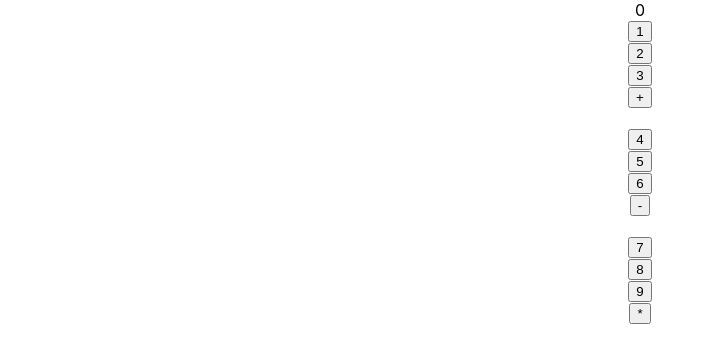
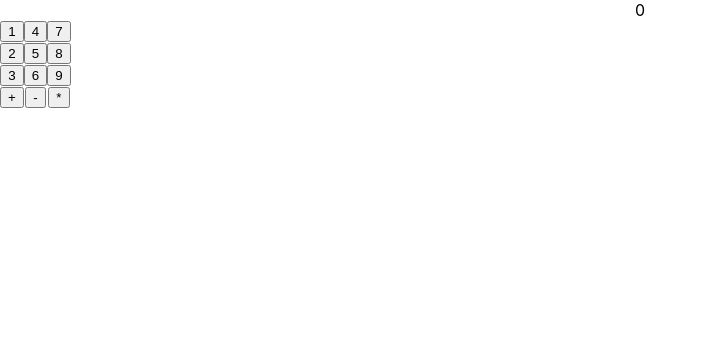
Before and after one commit to zdsmit/my-calculator, a React (Create React App) app: page / in a window 1280 px wide. Shown: the top 362 px of the page, without its empty margins (0-715 px from the left). Built offline with nearby package versions, Linux system fonts and the light colour scheme.

Commit message:
got calculator buttons to render side by side

```diff
--- a/src/App.css
+++ b/src/App.css
@@ -36,3 +36,7 @@
     transform: rotate(360deg);
   }
 }
+
+.btn-group {
+  float: left;
+}
--- a/src/components/Buttons.js
+++ b/src/components/Buttons.js
@@ -6,23 +6,29 @@ export default class Buttons extends Component {
     render() {
         return (
             <div>
+                <div class="btn-group">
                   <Button value="1"/>
                   <Button value="2"/>
                   <Button value="3"/>
                   <Button value="+"/>
                   <br />
+                </div>
 
+                <div class="btn-group">
                   <Button value="4"/>
                   <Button value="5"/>
                   <Button value="6"/>
                   <Button value="-"/>
                   <br />
+                </div>
 
+                <div class="btn-group">
                   <Button value="7"/>
                   <Button value="8"/>
                   <Button value="9"/>
                   <Button value="*"/>
                 </div>
+            </div>
         )
     }
 }
```
Lines whose indentation alone changed are shown as unchanged.
